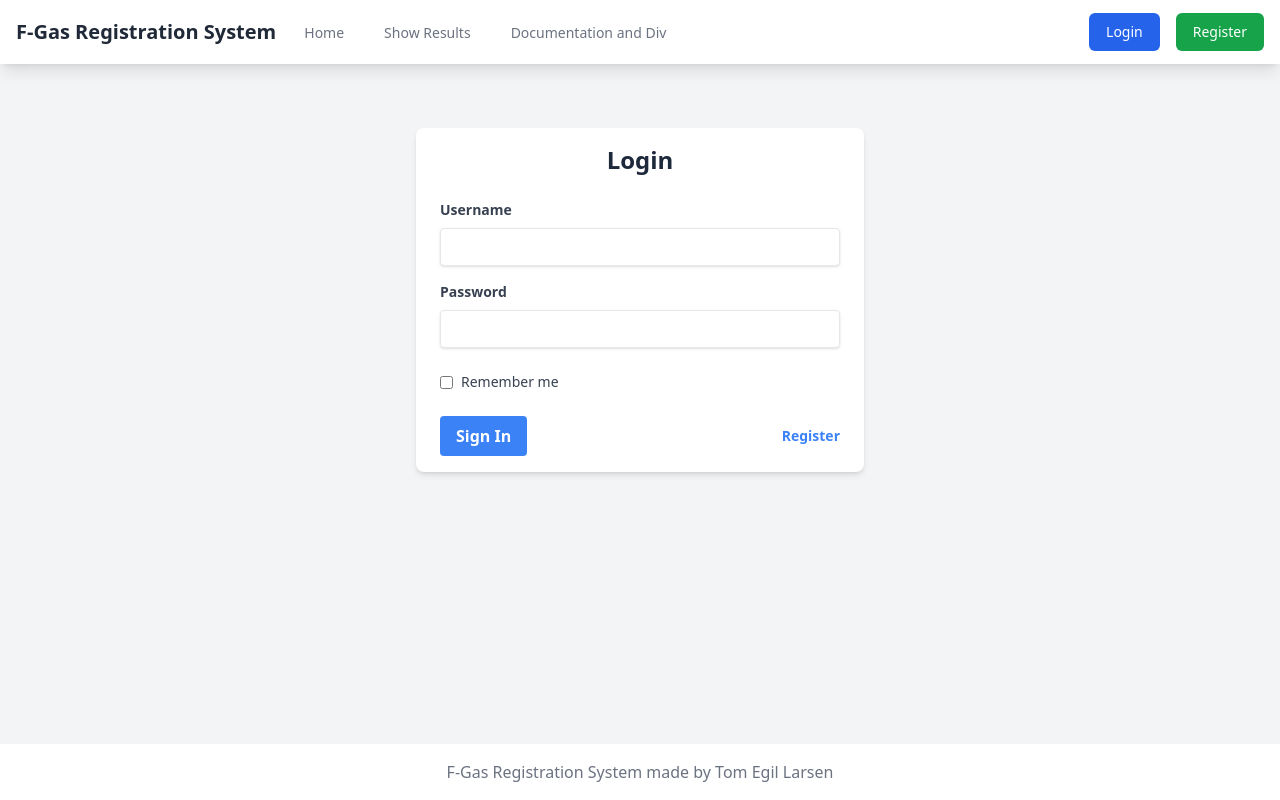
After one commit to snippsat/F-gas-app, a Flask app: page /login in a window 1280 px wide. The commit adds this page. Run offline with Flask 3, Linux system fonts and the light colour scheme; some libraries are stand-ins or nearby versions.

Commit message:
Add user authentication system

```diff
--- /dev/null
+++ b/app/routes/auth.py
@@ -0,0 +1,67 @@
+from flask import Blueprint, render_template, redirect, url_for, flash, request
+from flask_login import login_user, logout_user, login_required, current_user
+from app.models.database import db, User
+from werkzeug.security import generate_password_hash
+
+bp = Blueprint('auth', __name__)
+
+@bp.route('/login', methods=['GET', 'POST'])
+def login():
+    if current_user.is_authenticated:
+        return redirect(url_for('main.index'))
+
+    if request.method == 'POST':
+        username = request.form.get('username')
+        password = request.form.get('password')
+        remember = request.form.get('remember', False)
+
+        user = User.query.filter_by(username=username).first()
+
+        if user and user.check_password(password):
+            login_user(user, remember=remember)
+            next_page = request.args.get('next')
+            return redirect(next_page or url_for('main.index'))
+        else:
+            flash('Invalid username or password', 'error')
+
+    return render_template('auth/login.html')
+
+@bp.route('/logout')
+@login_required
+def logout():
+    logout_user()
+    return redirect(url_for('auth.login'))
+
+@bp.route('/register', methods=['GET', 'POST'])
+def register():
+    if current_user.is_authenticated:
+        return redirect(url_for('main.index'))
+
+    if request.method == 'POST':
+        username = request.form.get('username')
+        email = request.form.get('email')
+        password = request.form.get('password')
+        confirm_password = request.form.get('confirm_password')
+
+        if password != confirm_password:
+            flash('Passwords do not match', 'error')
+            return redirect(url_for('auth.register'))
+
+        if User.query.filter_by(username=username).first():
+            flash('Username already exists', 'error')
+            return redirect(url_for('auth.register'))
+
+        if User.query.filter_by(email=email).first():
+            flash('Email already exists', 'error')
+            return redirect(url_for('auth.register'))
+
+        user = User(username=username, email=email)
+        user.set_password(password)
+
+        db.session.add(user)
+        db.session.commit()
+
+        flash('Registration successful! Please login.', 'success')
+        return redirect(url_for('auth.login'))
+
+    return render_template('auth/register.html')
--- a/app/routes/main.py
+++ b/app/routes/main.py
@@ -9,6 +9,7 @@ from werkzeug.utils import secure_filename as werkzeug_secure_filename
 from pathlib import Path
 from markupsafe import Markup
 import unicodedata
+from flask_login import login_required, current_user
 
 # Define a function to format file sizes
 def format_file_size(size_bytes):
@@ -58,6 +59,7 @@ def index():
     return render_template('index.html', records=records)
 
 @bp.route('/register', methods=['GET', 'POST'])
+@login_required
 def register():
     if request.method == 'POST':
         id = request.form['id']
@@ -117,6 +119,7 @@ def view_record(id, date):
         return redirect(url_for('main.results'))
 
 @bp.route('/delete_record/<id>/<date>', methods=['POST'])
+@login_required
 def delete_record(id, date):
     try:
         date_obj = datetime.strptime(date, '%Y-%m-%d').date()
--- /dev/null
+++ b/app/templates/auth/login.html
@@ -0,0 +1,64 @@
+{% extends "base.html" %} {% block content %}
+<div class="container mx-auto px-4 py-8">
+  <div class="max-w-md mx-auto bg-white rounded-lg shadow-md overflow-hidden">
+    <div class="px-6 py-4">
+      <h2 class="text-2xl font-bold text-center mb-6">Login</h2>
+
+      {% with messages = get_flashed_messages(with_categories=true) %} {% if messages %} {% for
+      category, message in messages %}
+      <div
+        class="mb-4 p-4 rounded {% if category == 'error' %}bg-red-100 text-red-700{% else %}bg-green-100 text-green-700{% endif %}"
+      >
+        {{ message }}
+      </div>
+      {% endfor %} {% endif %} {% endwith %}
+
+      <form method="POST" action="{{ url_for('auth.login') }}">
+        <div class="mb-4">
+          <label for="username" class="block text-gray-700 text-sm font-bold mb-2">Username</label>
+          <input
+            type="text"
+            id="username"
+            name="username"
+            required
+            class="shadow appearance-none border rounded w-full py-2 px-3 text-gray-700 leading-tight focus:outline-none focus:shadow-outline"
+          />
+        </div>
+
+        <div class="mb-6">
+          <label for="password" class="block text-gray-700 text-sm font-bold mb-2">Password</label>
+          <input
+            type="password"
+            id="password"
+            name="password"
+            required
+            class="shadow appearance-none border rounded w-full py-2 px-3 text-gray-700 leading-tight focus:outline-none focus:shadow-outline"
+          />
+        </div>
+
+        <div class="mb-6">
+          <label class="flex items-center">
+            <input type="checkbox" name="remember" class="mr-2" />
+            <span class="text-sm text-gray-700">Remember me</span>
+          </label>
+        </div>
+
+        <div class="flex items-center justify-between">
+          <button
+            type="submit"
+            class="bg-blue-500 hover:bg-blue-700 text-white font-bold py-2 px-4 rounded focus:outline-none focus:shadow-outline"
+          >
+            Sign In
+          </button>
+          <a
+            href="{{ url_for('auth.register') }}"
+            class="inline-block align-baseline font-bold text-sm text-blue-500 hover:text-blue-800"
+          >
+            Register
+          </a>
+        </div>
+      </form>
+    </div>
+  </div>
+</div>
+{% endblock %}
--- a/app/templates/base.html
+++ b/app/templates/base.html
@@ -1,8 +1,8 @@
 <!DOCTYPE html>
 <html lang="en">
   <head>
-    <meta charset="UTF-8">
-    <meta name="viewport" content="width=device-width, initial-scale=1.0">
+    <meta charset="UTF-8" />
+    <meta name="viewport" content="width=device-width, initial-scale=1.0" />
     <title>F-Gas Registration System</title>
     <script src="https://cdn.tailwindcss.com"></script>
     <script>
@@ -20,7 +20,7 @@
                 600: '#4f46e5',
                 700: '#4338ca',
                 800: '#3730a3',
-                            900: '#312e81'
+                900: '#312e81',
               },
               secondary: {
                 50: '#f0fdfa',
@@ -32,7 +32,7 @@
                 600: '#0d9488',
                 700: '#0f766e',
                 800: '#115e59',
-                            900: '#134e4a'
+                900: '#134e4a',
               },
               accent: {
                 50: '#fef2f2',
@@ -44,7 +44,7 @@
                 600: '#dc2626',
                 700: '#b91c1c',
                 800: '#991b1b',
-                            900: '#7f1d1d'
+                900: '#7f1d1d',
               },
               dark: {
                 50: '#f8fafc',
@@ -56,12 +56,12 @@
                 600: '#475569',
                 700: '#334155',
                 800: '#1e293b',
-                            900: '#0f172a'
-                        }
-                    }
-                }
-            }
-        }
+                900: '#0f172a',
+              },
+            },
+          },
+        },
+      };
     </script>
     <style>
       body {
@@ -108,32 +108,84 @@
         letter-spacing: 0.05em;
       }
       @keyframes fadeIn {
-            from { opacity: 0; }
-            to { opacity: 1; }
+        from {
+          opacity: 0;
+        }
+        to {
+          opacity: 1;
+        }
       }
       .fade-in {
         animation: fadeIn 0.3s ease-in-out;
       }
     </style>
   </head>
-<body class="bg-dark-200">
-    <header class="bg-dark-700 text-white p-4 shadow-md">
-        <div class="container mx-auto">
-            <h1 class="text-2xl font-bold flex items-center">
-                <svg xmlns="http://www.w3.org/2000/svg" class="h-8 w-8 mr-2" fill="none" viewBox="0 0 24 24" stroke="currentColor">
-                    <path stroke-linecap="round" stroke-linejoin="round" stroke-width="2" d="M19.428 15.428a2 2 0 00-1.022-.547l-2.387-.477a6 6 0 00-3.86.517l-.318.158a6 6 0 01-3.86.517L6.05 15.21a2 2 0 00-1.806.547M8 4h8l-1 1v5.172a2 2 0 00.586 1.414l5 5c1.26 1.26.367 3.414-1.415 3.414H4.828c-1.782 0-2.674-2.154-1.414-3.414l5-5A2 2 0 009 10.172V5L8 4z" />
-                </svg>
-                F-Gas Registration System
-            </h1>
+  <body class="bg-gray-100">
+    <nav class="bg-white shadow-lg">
+      <div class="max-w-7xl mx-auto px-4">
+        <div class="flex justify-between h-16">
+          <div class="flex">
+            <div class="flex-shrink-0 flex items-center">
+              <a href="{{ url_for('main.index') }}" class="text-xl font-bold text-gray-800"
+                >F-Gas Registration System</a
+              >
             </div>
-    </header>
+            <div class="hidden md:ml-6 md:flex md:space-x-8">
+              <a
+                href="{{ url_for('main.index') }}"
+                class="inline-flex items-center px-1 pt-1 border-b-2 border-transparent text-sm font-medium text-gray-500 hover:text-gray-700 hover:border-gray-300"
+                >Home</a
+              >
+              {% if current_user.is_authenticated %}
+              <a
+                href="{{ url_for('main.register') }}"
+                class="inline-flex items-center px-1 pt-1 border-b-2 border-transparent text-sm font-medium text-gray-500 hover:text-gray-700 hover:border-gray-300"
+                >Register New F-Gas</a
+              >
+              {% endif %}
+              <a
+                href="{{ url_for('main.results') }}"
+                class="inline-flex items-center px-1 pt-1 border-b-2 border-transparent text-sm font-medium text-gray-500 hover:text-gray-700 hover:border-gray-300"
+                >Show Results</a
+              >
+              <a
+                href="{{ url_for('main.documents') }}"
+                class="inline-flex items-center px-1 pt-1 border-b-2 border-transparent text-sm font-medium text-gray-500 hover:text-gray-700 hover:border-gray-300"
+                >Documentation and Div</a
+              >
+            </div>
+          </div>
+          <div class="flex items-center">
+            {% if current_user.is_authenticated %}
+            <span class="text-gray-500 mr-4">Welcome, {{ current_user.username }}</span>
+            <a
+              href="{{ url_for('auth.logout') }}"
+              class="inline-flex items-center px-4 py-2 border border-transparent text-sm font-medium rounded-md text-white bg-red-600 hover:bg-red-700"
+              >Logout</a
+            >
+            {% else %}
+            <a
+              href="{{ url_for('auth.login') }}"
+              class="inline-flex items-center px-4 py-2 border border-transparent text-sm font-medium rounded-md text-white bg-blue-600 hover:bg-blue-700"
+              >Login</a
+            >
+            <a
+              href="{{ url_for('auth.register') }}"
+              class="ml-4 inline-flex items-center px-4 py-2 border border-transparent text-sm font-medium rounded-md text-white bg-green-600 hover:bg-green-700"
+              >Register</a
+            >
+            {% endif %}
+          </div>
+        </div>
+      </div>
+    </nav>
 
-    <main class="container mx-auto p-4 mb-16 fade-in">
-        {% block content %}{% endblock %}
-    </main>
+    <main class="container mx-auto px-4 py-8">{% block content %}{% endblock %}</main>
 
-    <footer class="bg-dark-800 p-4 text-center text-white w-full mt-auto">
-        <p>F-Gas Registration System made by Tom Egil Larsen</p>
+    <footer class="bg-white shadow-lg mt-8">
+      <div class="max-w-7xl mx-auto py-4 px-4">
+        <p class="text-center text-gray-500">F-Gas Registration System made by Tom Egil Larsen</p>
+      </div>
     </footer>
   </body>
 </html>
--- a/requirements.txt
+++ b/requirements.txt
@@ -6,3 +6,4 @@ Werkzeug==3.1.3
 gunicorn==21.2.0
 python-dotenv==1.0.1
 alembic==1.15.2
+Flask-Login==0.6.3
```
Also changed, not shown: app/__init__.py (+15 -1 lines), app/models/database.py (+31 -15 lines), app/templates/auth/register.html (added, +81 -0 lines). Lines whose indentation alone changed are shown as unchanged.
